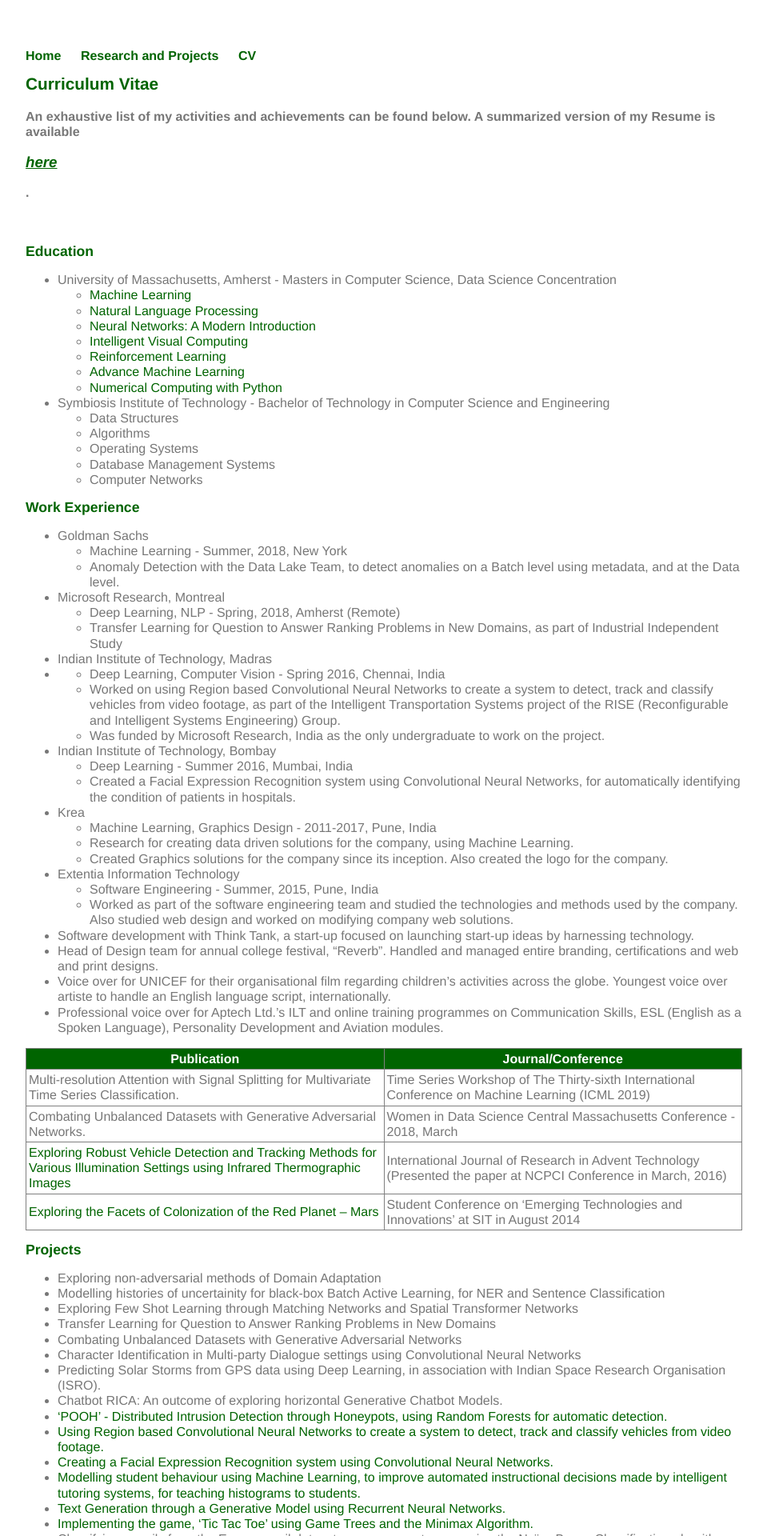
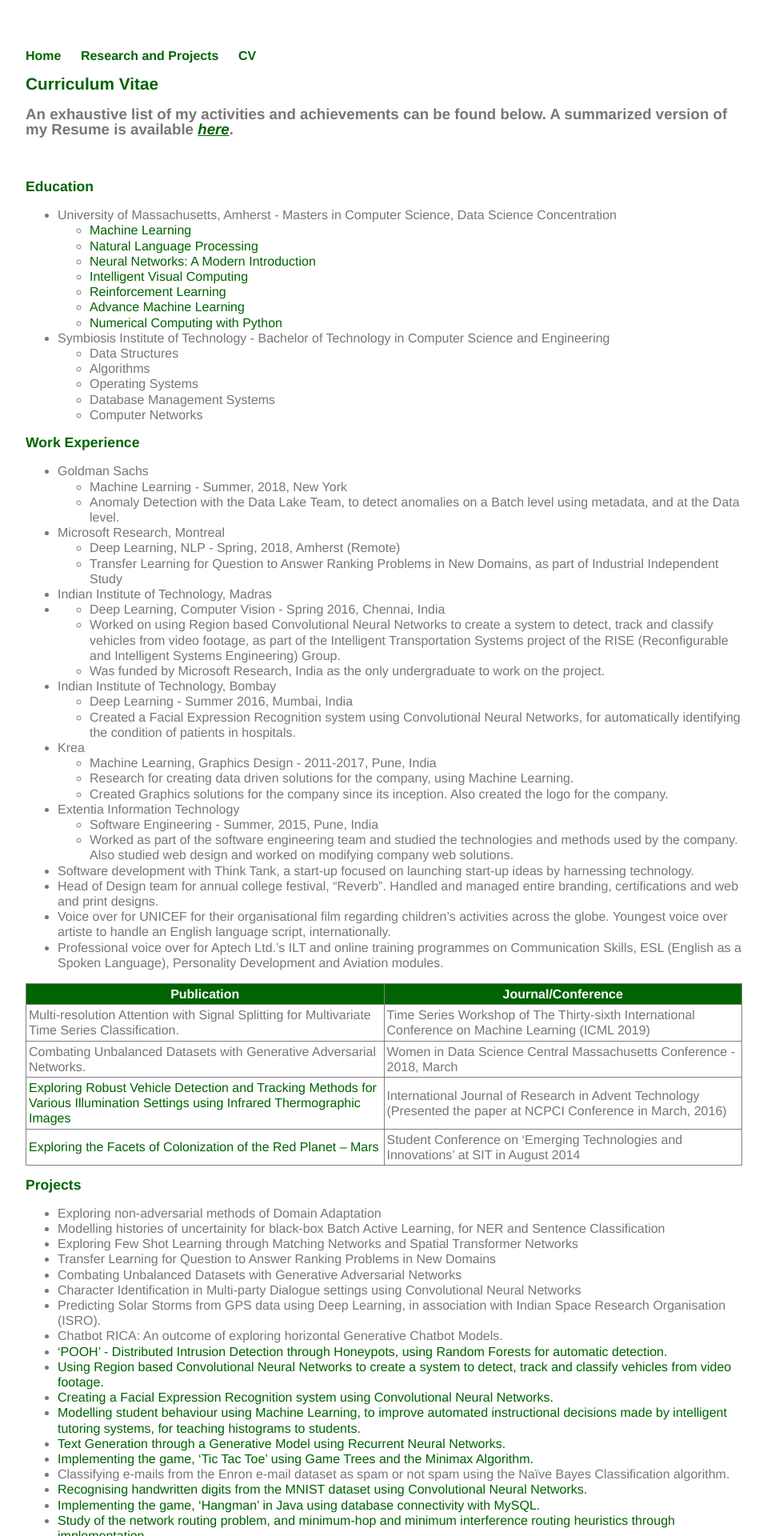
Before and after one commit to Uppaal/Uppaal.github.io, a Jekyll site: the page built from cv/index.html, in a window 1280 px wide. Shown: the top 1920 px of the page at 80% size, without its empty margins (160-1119 px from the left). Built offline with Jekyll 4.4.1, drawn with Linux system fonts in a browser that asks for light colours.

```diff
--- a/cv/index.html
+++ b/cv/index.html
@@ -3,7 +3,7 @@ layout: default
 title: Curriculum Vitae
 ---
 	<h1>{{ page.title }}</h1>
-	<p><h4>An exhaustive list of my activities and achievements can be found below. A summarized version of my Resume is available <a href="https://drive.google.com/file/d/1Tdth4Dn36bL51dml_eQnhJpR4vU1IW8Z/view?usp=sharing"><b><u><i><h3>here</h3></i></u></b></a>.</h4></p>
+	<p><h3>An exhaustive list of my activities and achievements can be found below. A summarized version of my Resume is available <a href="https://drive.google.com/file/d/1Tdth4Dn36bL51dml_eQnhJpR4vU1IW8Z/view?usp=sharing"><b><u><i>here</i></u></b></a>.</h3></p>
 	<br>
 
 	<h2>Education</h2>
```
